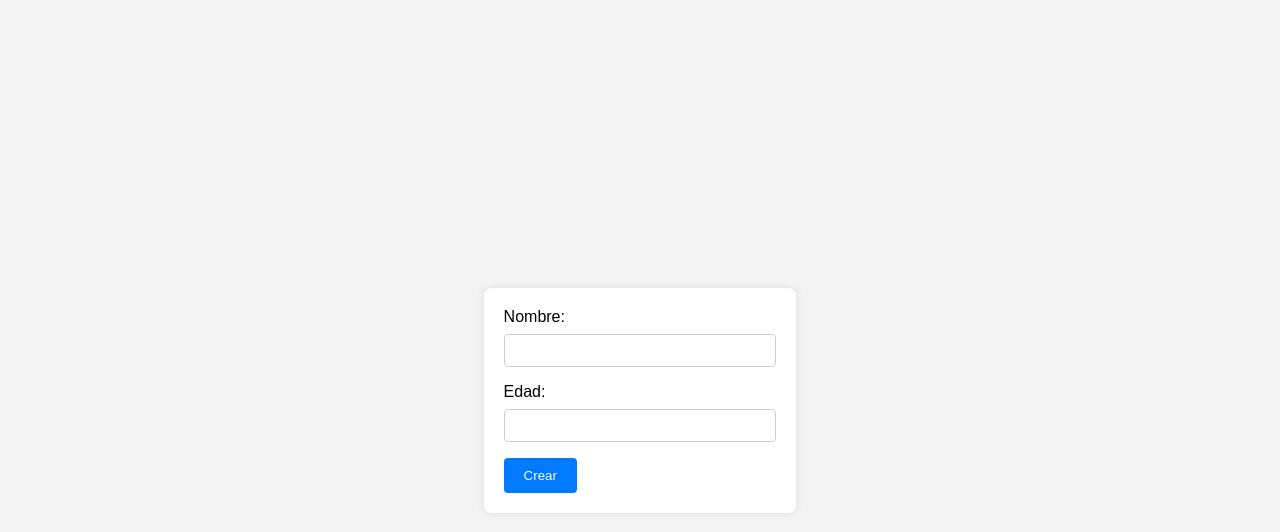
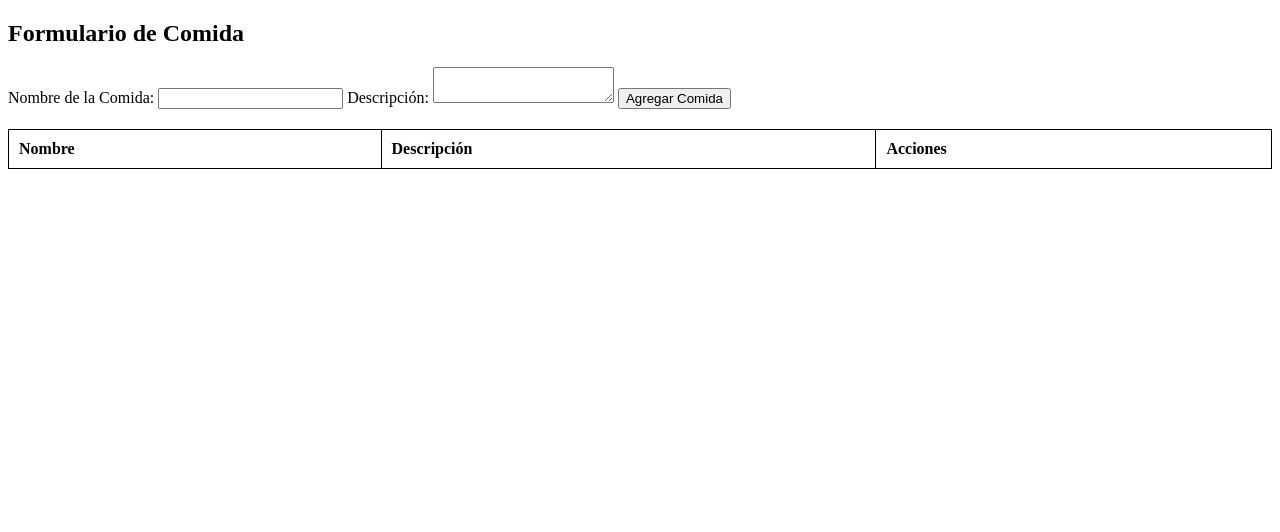
Before and after one commit to leonardoJesus1999/leonardoJesus1999.github.io, a plain HTML site: page index.html in a window 1280 px wide. Drawn offline with Linux system fonts and the light colour scheme.

Commit message:
formulario

```diff
--- a/index.html
+++ b/index.html
@@ -1,105 +1,90 @@
-
 <!DOCTYPE html>
 <html lang="es">
 <head>
   <meta charset="UTF-8">
   <meta name="viewport" content="width=device-width, initial-scale=1.0">
-  <title>Formulario con HTML y CSS</title>
+  <title>Formulario de Comida</title>
   <style>
-    body {
-      font-family: 'Arial', sans-serif;
-      background-color: #f4f4f4;
-      margin: 0;
-      padding: 0;
-      display: flex;
-      justify-content: center;
-      align-items: center;
-      height: 100vh;
+    table {
+      width: 100%;
+      border-collapse: collapse;
+      margin-top: 20px;
     }
-
-    form {
-      background-color: #fff;
-      padding: 20px;
-      box-shadow: 0 0 10px rgba(0, 0, 0, 0.1);
-      border-radius: 8px;
+    table, th, td {
+      border: 1px solid black;
     }
-
-    label {
-      display: block;
-      margin-bottom: 8px;
-    }
-
-    input, select, textarea {
-      width: 100%;
-      padding: 8px;
-      margin-bottom: 16px;
-      box-sizing: border-box;
-      border: 1px solid #ccc;
-      border-radius: 4px;
-    }
-
-    button {
-      background-color: #007bff;
-      color: #fff;
-      padding: 10px 20px;
-      border: none;
-      border-radius: 4px;
-      cursor: pointer;
-    }
-
-    button:hover {
-      background-color: #0056b3;
+    th, td {
+      padding: 10px;
+      text-align: left;
     }
   </style>
 </head>
 <body>
-  <form id="crud-form">
-    <label for="nombre">Nombre:</label>
-    <input type="text" id="nombre">
 
-    <label for="nombre">Edad:</label>
-    <input type="number" id="edad">
+  <h2>Formulario de Comida</h2>
 
-    <button type="button" onclick="crearRegistro()">Crear</button>
+  <form id="comidaForm">
+    <label for="nombre">Nombre de la Comida:</label>
+    <input type="text" id="nombre" required>
+
+    <label for="descripcion">Descripción:</label>
+    <textarea id="descripcion" required></textarea>
+
+    <button type="button" onclick="agregarComida()">Agregar Comida</button>
   </form>
 
-    <!-- importar firebase -->
-    <script type="module">
-    // Import the functions you need from the SDKs you need
-    import { initializeApp } from "https://www.gstatic.com/firebasejs/10.7.0/firebase-app.js";
-    import {getDatabase,ref,push, onValue, remove} from "https://www.gstatic.com/firebasejs/10.7.0/firebase-database.js";
-    // TODO: Add SDKs for Firebase products that you want to use
-    // https://firebase.google.com/docs/web/setup#available-libraries
+  <table id="tablaComida">
+    <tr>
+      <th>Nombre</th>
+      <th>Descripción</th>
+      <th>Acciones</th>
+    </tr>
+  </table>
 
-    // Your web app's Firebase configuration
-    const firebaseConfig = {
-      apiKey: "AIzaSyBZxtxKRrBxPlXWsIIdOKnsqFk3BiHck0E",
-      authDomain: "conexion-c3d8c.firebaseapp.com",
-      databaseURL: "https://conexion-c3d8c-default-rtdb.firebaseio.com",
-      projectId: "conexion-c3d8c",
-      storageBucket: "conexion-c3d8c.appspot.com",
-      messagingSenderId: "392171159521",
-      appId: "1:392171159521:web:67485f4d7c94d82d6e1ca0"
-    };
+  <script>
+    function agregarComida() {
+      var nombre = document.getElementById('nombre').value;
+      var descripcion = document.getElementById('descripcion').value;
 
-    // Initialize Firebase
-    const app = initializeApp(firebaseConfig);
-            const database = getDatabase(app);
+      if (nombre && descripcion) {
+        var tabla = document.getElementById('tablaComida');
+        var fila = tabla.insertRow(-1);
 
-            window.crearRegistro = function () {
-                const nombre = document.getElementById("nombre").value;
-                const edad = document.getElementById("edad").value;
-                console.log(nombre, edad);
+        var celdaNombre = fila.insertCell(0);
+        var celdaDescripcion = fila.insertCell(1);
+        var celdaAcciones = fila.insertCell(2);
 
-                push(
-                    ref(database, 'septimo'),
-                    {
-                        name: nombre,
-                        age: edad
-                    }
-                );
+        celdaNombre.innerHTML = nombre;
+        celdaDescripcion.innerHTML = descripcion;
+        celdaAcciones.innerHTML = '<button onclick="modificarFila(this)">Modificar</button> ' +
+                                  '<button onclick="eliminarFila(this)">Eliminar</button>';
 
-            }
-          </script>
-    </body>
+        // Limpiar el formulario después de agregar la comida
+        document.getElementById('nombre').value = '';
+        document.getElementById('descripcion').value = '';
+      } else {
+        alert('Por favor, complete todos los campos.');
+      }
+    }
+
+    function modificarFila(boton) {
+      var fila = boton.parentNode.parentNode;
+      var nombre = fila.cells[0].innerHTML;
+      var descripcion = fila.cells[1].innerHTML;
+
+      document.getElementById('nombre').value = nombre;
+      document.getElementById('descripcion').value = descripcion;
+
+      fila.parentNode.removeChild(fila);
+    }
+
+    function eliminarFila(boton) {
+      var fila = boton.parentNode.parentNode;
+      fila.parentNode.removeChild(fila);
+    }
+  </script>
+
+</body>
 </html>
+
+</html>
```
